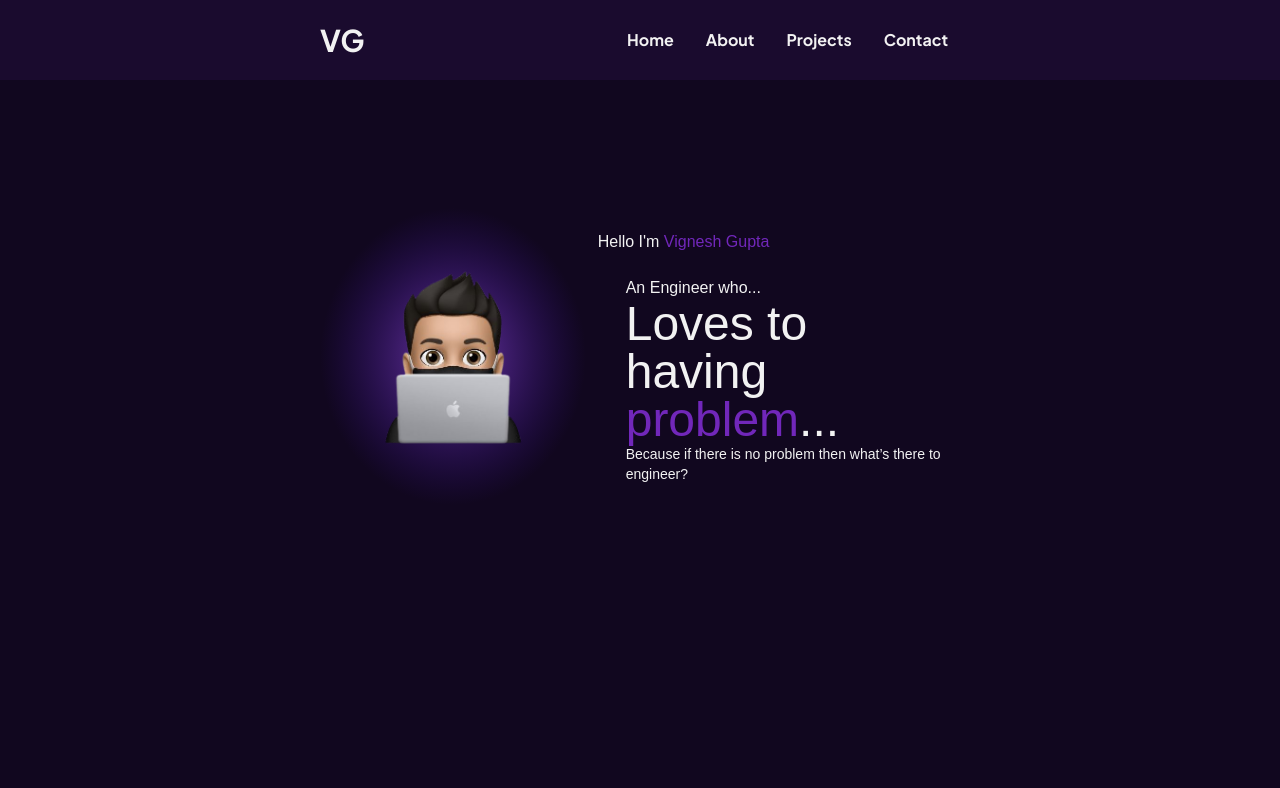
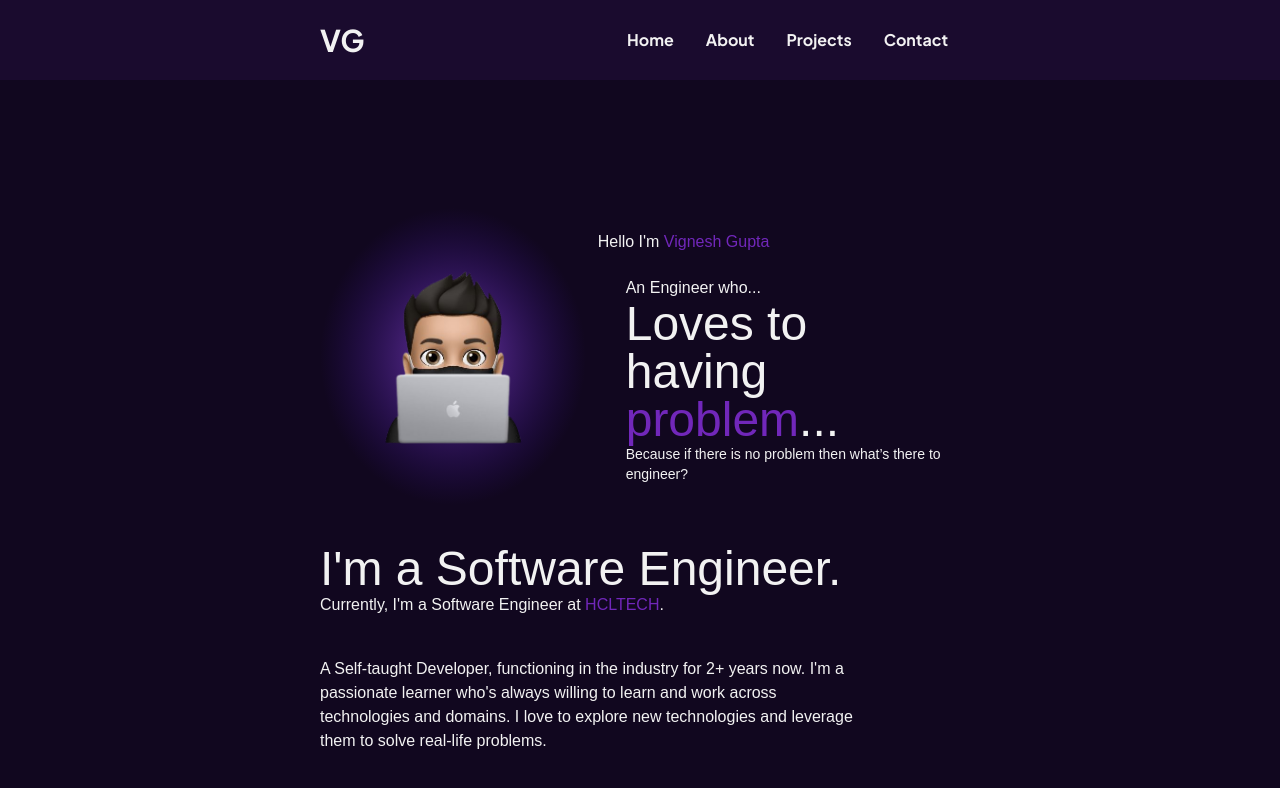
Before and after one commit to vignesh-gupta/vignesh_gupta-portfolio, a Next.js app: page / in a window 1280 px wide. Shown: the top 788 px of the page. Built offline with nearby package versions, Linux system fonts and the light colour scheme; a web font is replaced by a local one.

Commit message:
[added] about section

```diff
--- a/app/page.tsx
+++ b/app/page.tsx
@@ -1,10 +1,12 @@
+import About from "@/components/About";
 import Hero from "@/components/Hero";
 
 export default async function Home() {
 
   return (
-    <div className="flex flex-col items-center">
+    <div className="flex flex-col md:items-start items-center">
       <Hero />
+      <About />
     </div>
   );
 }
--- /dev/null
+++ b/components/About.tsx
@@ -0,0 +1,24 @@
+import React from "react";
+
+const About = () => {
+  return (
+    <div className="mt-10">
+      <h2 className="lg:text-5xl md:text-4xl text-3xl">
+        I&apos;m a Software Engineer.
+      </h2>
+      <p>
+        Currently, I&apos;m a Software Engineer at
+        <span className="text-primary-text"> HCLTECH</span>.
+      </p>
+
+      <p className="mt-10 md:w-5/6">
+        A Self-taught Developer, functioning in the industry for 2+ years now.
+        I&apos;m a passionate learner who&apos;s always willing to learn and
+        work across technologies and domains. I love to explore new technologies
+        and leverage them to solve real-life problems.
+      </p>
+    </div>
+  );
+};
+
+export default About;
--- a/components/Hero.tsx
+++ b/components/Hero.tsx
@@ -3,7 +3,7 @@ import React from "react";
 
 const Hero = () => {
   return (
-    <div className="flex md:self-start md:py-32 py-20 flex-col md:flex-row justify-center md:justify-start gap-3 w-full">
+    <div className="flex md:pt-32 pt-20 flex-col md:flex-row justify-center md:justify-start gap-3 w-full">
       <div id="hero-img" className="relative flex justify-center items-start">
         <Image
           src="/radiant-circle.svg"
```
